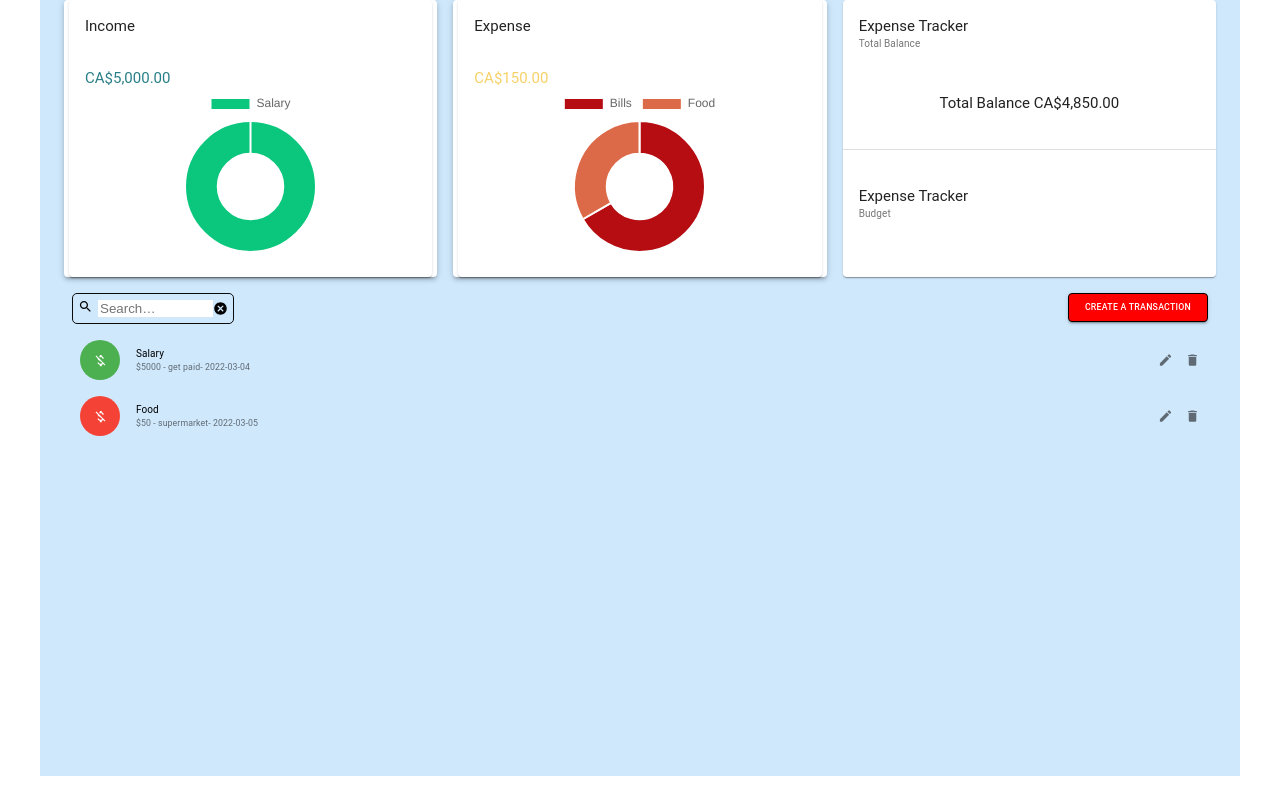
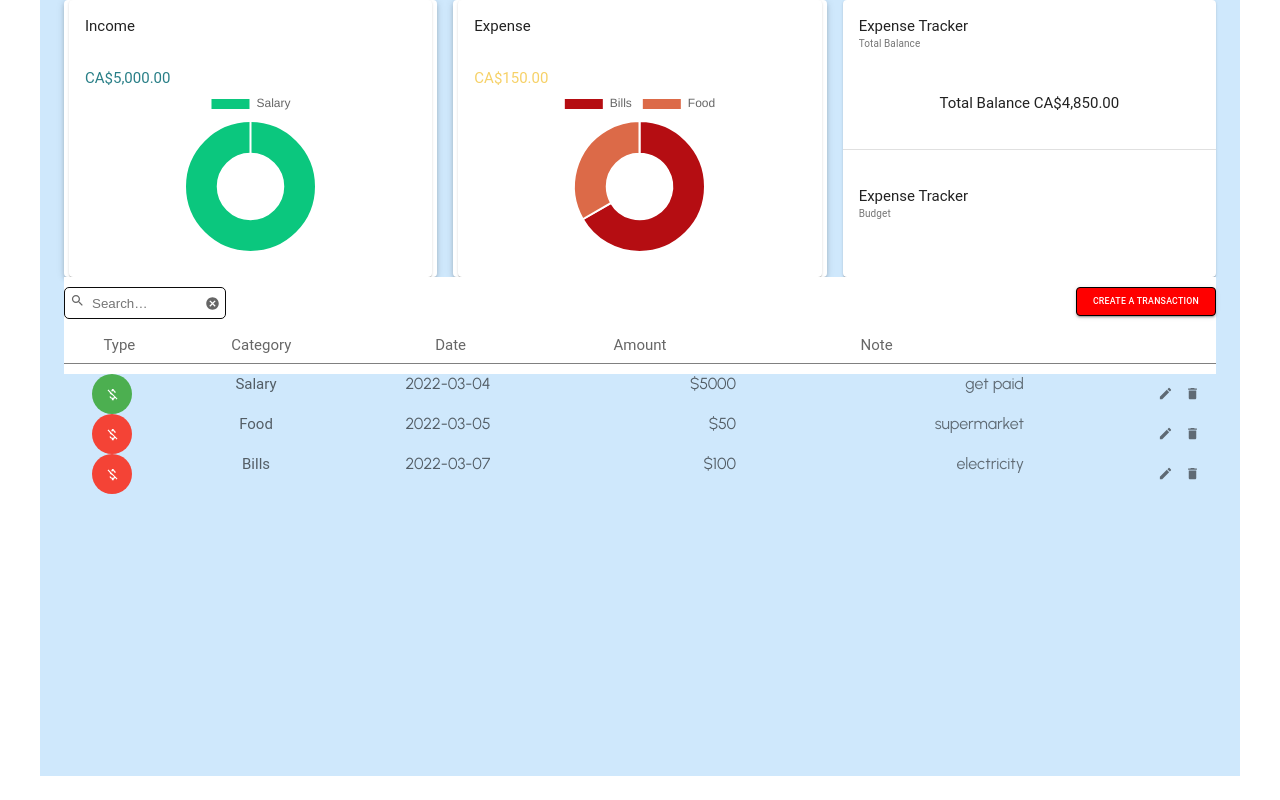
Before and after one commit to phoebehala/web5_f-tracker, a React (Create React App) app: page / in a window 1280 px wide. Built offline with nearby package versions, Linux system fonts and the light colour scheme.

Commit message:
styled transactionList with mui styled and Grid

```diff
--- a/src/components/transactionList/TransactionList.jsx
+++ b/src/components/transactionList/TransactionList.jsx
@@ -3,7 +3,9 @@ import React, {useEffect, useState} from 'react';
 import { useContext } from 'react';
 import {FinanceTrackerContext} from '../../context/context'
 // materialUI components
-import { List as MUIList, ListItem, ListItemAvatar, Avatar, ListItemText, ListItemSecondaryAction, IconButton, Slide, Button } from '@material-ui/core';
+import { List as MUIList, ListItem, ListItemAvatar, Avatar, ListItemText, ListItemSecondaryAction, IconButton, Slide, Button,
+         Box} from '@material-ui/core';
+import {Grid } from '@mui/material'
 
 // icons
 import { Cancel, Delete, Edit, MoneyOff, SearchOutlined  } from '@material-ui/icons';
@@ -11,7 +13,7 @@ import { Cancel, Delete, Edit, MoneyOff, SearchOutlined  } from '@material-ui/ic
 // styles
 import useStyles from './transactionList.styles';
 import './transactionList.css'
-import {Top} from './transactionList.styles';
+import { Container, Top, StickyTop, ListItemsWarper, MyItem, MyHeadGrid, MyItemGrid} from './transactionList.styles';
 
 
 const TransactionList = ({setIsEditMode,  setCurrentTransaction, setIsModalOpen}) => {
@@ -67,8 +69,9 @@ const TransactionList = ({setIsEditMode,  setCurrentTransaction, setIsModalOpen}
 
 
     return (
-        <MUIList dense={false} className={classes.list}>
+        <Container>
 
+            <StickyTop>
                 <Top>
                     <div className='SearchWrapper'>
                         <div className='IconWrapper'>
@@ -89,21 +92,39 @@ const TransactionList = ({setIsEditMode,  setCurrentTransaction, setIsModalOpen}
                             Create a Transaction
                         </Button>
                     </div>
-
                 </Top>
 
+                <MyHeadGrid container item xs={12}>
+                    <Grid item xs={1}> Type </Grid>
 
+                    <Grid item xs={2}> Category</Grid>
+                    <Grid item xs={2}> Date </Grid>
+                    <Grid item xs={2}> Amount</Grid>
 
-        {displayTransactions.map((transaction) => (
+                    <Grid item xs={3}> Note </Grid>
+                </MyHeadGrid>
+
+            </StickyTop>
+
+            <ListItemsWarper>
+                {displayTransactions.map((transaction, index) => (
                 <Slide key={transaction.id} direction="down" in mountOnEnter unmountOnExit>
-            <ListItem >
-                <ListItemAvatar  >
-                    <Avatar  className={transaction.type === 'Income' ? classes.avatarIncome : classes.avatarExpense}>
+                    <Grid  container item xs={12} key={index} rowSpacing={1}>
+                        <Grid item xs={1}>
+                            <Avatar  className={transaction.type === 'Income' ? classes.avatarIncome : classes.avatarExpense}
+                                     style={{ margin:"auto"}}>
                                 <MoneyOff />
                             </Avatar>
-                </ListItemAvatar>
-                <ListItemText  primary={transaction.category} secondary={`$${transaction.amount} - ${transaction.desc}- ${transaction.date}`}/>
-                <ListItemSecondaryAction>
+                        </Grid>
+
+                        <Grid item xs={2}>
+                            <MyItem variant='h5'>{transaction.category}</MyItem>
+                        </Grid>
+                        <MyItemGrid  item xs={2}>{transaction.date}</MyItemGrid >
+                        <MyItemGrid item xs={2} className={classes.amount}>${transaction.amount}</MyItemGrid>
+
+                        <Grid  item xs={3} className={classes.desc}>{transaction.desc}</Grid >
+                        <Grid  item xs={2} className={classes.icons} >
                             <IconButton edge="end" aria-label="delete"
                                     onClick={()=>handleEditTransaction(transaction.id)}>
                             <Edit />
@@ -112,12 +133,16 @@ const TransactionList = ({setIsEditMode,  setCurrentTransaction, setIsModalOpen}
                                     onClick={()=>deleteTransaction(transaction.id)}>
                             <Delete />
                         </IconButton>
-                </ListItemSecondaryAction>
-            </ListItem>
+
+                        </Grid>
+                    </Grid>
                 </Slide>
                 ))}
 
-        </MUIList>
+            </ListItemsWarper>
+
+
+        </Container>
 
     )
 }
--- a/src/components/transactionList/transactionList.styles.js
+++ b/src/components/transactionList/transactionList.styles.js
@@ -2,6 +2,7 @@ import { makeStyles } from '@material-ui/core/styles';
 import { red, green } from '@material-ui/core/colors';
 
 import { styled } from '@mui/material/styles';
+import {Typography, Box, Grid} from "@mui/material";
 
 export default makeStyles((theme) => ({
   avatarIncome: {
@@ -12,9 +13,16 @@ export default makeStyles((theme) => ({
     color: theme.palette.getContrastText(red[500]),
     backgroundColor: red[500],
   },
-  list: {
-    maxHeight: '150px',
-    overflow: 'auto',
+  amount:{
+    textAlign:"right",
+  },
+  desc:{
+    color: theme.palette.text.secondary,
+    textAlign:"right",
+  },
+  icons:{
+    textAlign:"right",
+    paddingRight:theme.spacing(2)
   },
   btn:{
     ...theme.myBtn
@@ -22,9 +30,45 @@ export default makeStyles((theme) => ({
 }));
 
 
+export const Container = styled('div')({
+
+});
+
+export const StickyTop = styled(Box)(({ theme }) => ({
+  ...theme.typography.h5,
+  color: theme.palette.text.secondary,
+  backgroundColor: 'white',
+  position:"sticky",
+  top: 0,
+  zIndex:"1",
+  padding:"10px 0"
+}));
 export const Top = styled('div')({
   display:'flex',
   justifyContent:'space-between',
-  padding: 8,
+  paddingBottom: 8,
   borderRadius: 4,
 });
+
+export const MyHeadGrid = styled(Grid)(({ theme }) => ({
+  ...theme.typography.h5,
+  textAlign: 'center',
+  borderBottom: "1px solid gray",
+  padding: 8,
+}));
+
+export const ListItemsWarper = styled('div')({
+  maxHeight:'50vh',
+  overflow: 'auto',
+});
+
+export const MyItemGrid = styled(Grid)(({ theme }) => ({
+  textAlign: 'center',
+  color: theme.palette.text.secondary,
+
+}));
+export const MyItem = styled(Typography)(({ theme }) => ({
+  textAlign: 'center',
+  color: theme.palette.text.secondary,
+
+}));
--- a/src/myTheme.js
+++ b/src/myTheme.js
@@ -14,6 +14,5 @@ export const myTheme = createTheme({
         '&:hover':{
             backgroundColor:"pink"
         }
-
     }
 })
```
Lines whose indentation alone changed are shown as unchanged.
